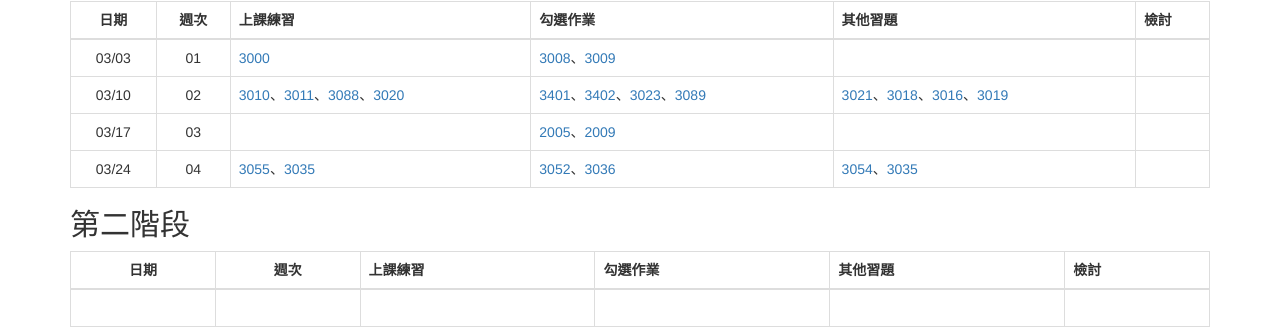
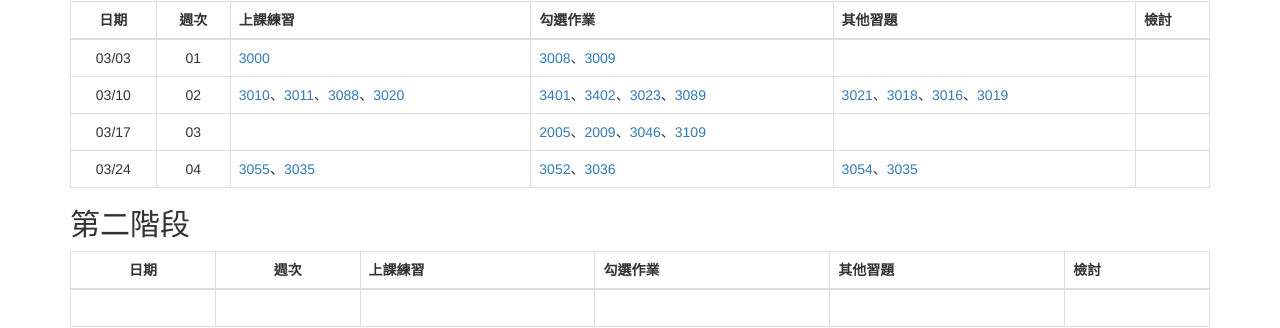
Before and after one commit to tw-csie-sprout/py2025, a Jekyll site: the page built from homework.md, in a window 1280 px wide. Shown: the part 261-589 px from the top of the page. Built offline with Jekyll 4.4.1, drawn with Linux system fonts in a browser that asks for light colours.

Commit message:
Update homework.md

```diff
--- a/homework.md
+++ b/homework.md
@@ -13,7 +13,7 @@ title: "課程作業"
 | :---: | :--: | :---- | :---- | :----- | :-- |
 | 03/03 | 01 | [3000](https://neoj.sprout.tw/problem/3000/) | [3008](https://neoj.sprout.tw/problem/3008/)、[3009](https://neoj.sprout.tw/problem/3009/) |  |  |
 | 03/10 | 02 | [3010](https://neoj.sprout.tw/problem/3010/)、[3011](https://neoj.sprout.tw/problem/3011/)、[3088](https://neoj.sprout.tw/problem/3088/)、[3020](https://neoj.sprout.tw/problem/3020/) | [3401](https://neoj.sprout.tw/problem/3401/)、[3402](https://neoj.sprout.tw/problem/3402/)、[3023](https://neoj.sprout.tw/problem/3023/)、[3089](https://neoj.sprout.tw/problem/3089/) | [3021](https://neoj.sprout.tw/problem/3021/)、[3018](https://neoj.sprout.tw/problem/3018/)、[3016](https://neoj.sprout.tw/problem/3016/)、[3019](https://neoj.sprout.tw/problem/3019/) |  |
-| 03/17 | 03 | |[2005](https://neoj.sprout.tw/problem/2005/)、[2009](https://neoj.sprout.tw/problem/2009/) | | |
+| 03/17 | 03 |  |[2005](https://neoj.sprout.tw/problem/2005/)、[2009](https://neoj.sprout.tw/problem/2009/)、[3046](https://neoj.sprout.tw/problem/3046/)、[3109](https://neoj.sprout.tw/problem/3109/) | | |
 | 03/24 | 04 | [3055](https://neoj.sprout.tw/problem/3055/)、[3035](https://neoj.sprout.tw/problem/3035/) | [3052](https://neoj.sprout.tw/problem/3052/)、[3036](https://neoj.sprout.tw/problem/3036/) | [3054](https://neoj.sprout.tw/problem/3054/)、[3035](https://neoj.sprout.tw/problem/3015/)  | |
 
 ## 第二階段
```
